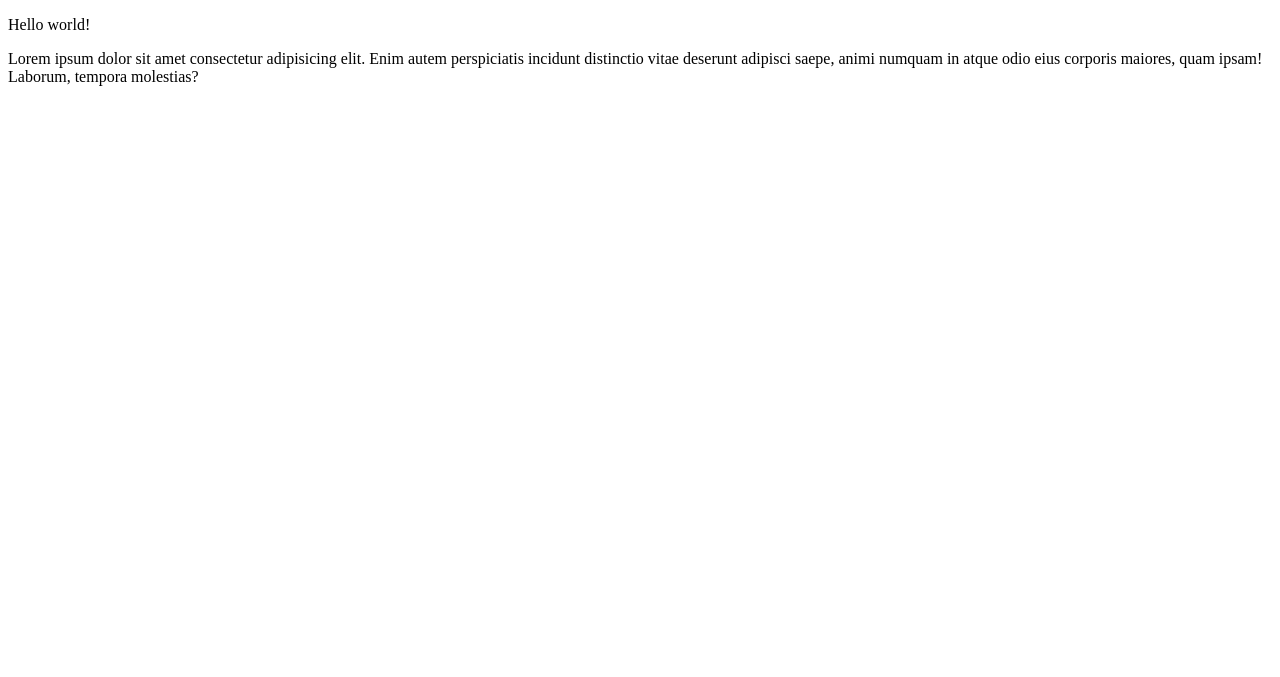
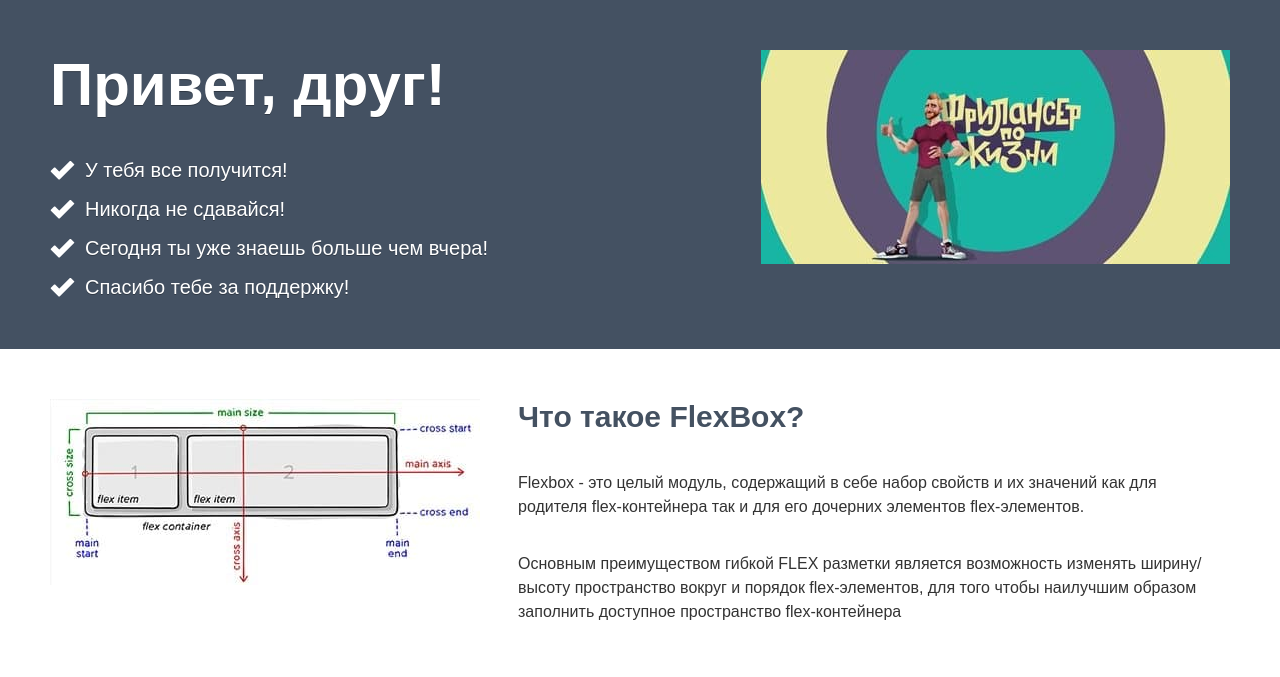
Before and after one commit to Nikkovalch/Flex-study, a plain HTML site: page index.html in a window 1280 px wide. Drawn offline with Linux system fonts and the light colour scheme.

Commit message:
зроблено дві секції

```diff
--- /dev/null
+++ b/css/normalise.css
@@ -0,0 +1,53 @@
+html,
+body {
+  height: 100%;
+  width: 100%;
+  font-size: 16px;
+  margin: 0;
+  padding: 0;
+  font-family: Arial, "Helvetica Neue", Helvetica, sans-serif;
+  color: #333333;;
+}
+/*Обнулення*/
+h1,
+h2,
+h3,
+h4,
+h5,
+h6,
+ul,
+p {
+  padding: 0;
+  margin: 0;
+  font-size: inherit;
+}
+
+input,
+button,
+textarea {
+  font-family: inherit;
+}
+
+input::-ms-clear {
+  display: none;
+}
+button {
+  cursor: pointer;
+}
+button::-moz-focus-inner {
+  padding: 0;
+  border: 0;
+}
+a,
+a:visited {
+  text-decoration: none;
+}
+a:hover {
+  text-decoration: none;
+}
+ul li {
+  list-style: none;
+}
+img {
+  vertical-align: top;
+}
--- a/css/styles.css
+++ b/css/styles.css
@@ -0,0 +1,89 @@
+[class*="__container"] {
+  max-width: 1180px;
+  padding: 0 15px;
+  margin: 0 auto;
+}
+.hi {
+  background-color: #445162;
+  padding: 50px 0;
+}
+.hi__container {
+  display: flex;
+}
+.hi__block {
+  flex: 1 1 auto;
+  text-shadow: 0px 1px 0px rgba(0, 0, 0, 0.3);
+  color: #ffffff;
+}
+.hi__title {
+  margin-bottom: 40px;
+  font-size: 60px;
+}
+.hi__item {
+  font-size: 20px;
+  display: flex;
+  align-items: center;
+}
+.hi__item:not(:last-child) {
+  margin-bottom: 16px;
+}
+.hi__item::before {
+  content: "";
+  background-image: url(../image/check_icon_346.png);
+  background-repeat: no-repeat;
+  width: 25px;
+  height: 19px;
+  display: inline-block;
+  margin-right: 10px;
+}
+.hi__image {
+  background-color: #5e5373;
+  width: 469px;
+  height: 214px;
+}
+
+.hi__image > img {
+  display: block;
+  width: 100%;
+  height: 100%;
+  object-fit: cover;
+}
+/* --about---------------------------- */
+.about {
+  padding: 50px 0;
+}
+.about__container {
+  display: flex;
+}
+.about__container > *:not(:last-child) {
+  margin-right: 38px;
+}
+.about__image {
+  width: 430px;
+  height: 186px;
+  background-color: #5e5373;
+  flex: 0 0 calc(430 / 1180 * 100%);
+}
+.about__image img {
+  display: block;
+  width: 100%;
+  height: 100%;
+  object-fit: cover;
+}
+.about__body {
+}
+.about__title {
+  margin-bottom: 36px;
+}
+.title {
+  font-size: 30px;
+  line-height: calc(36 / 30 * 100%);
+  color: #445161;
+}
+.about__text {
+  font-size: 16px;
+  line-height: calc(24 / 16 * 100%);
+}
+.about__text:not(:last-child) {
+  margin-bottom: 33px;
+}
--- a/index.html
+++ b/index.html
@@ -1,12 +1,51 @@
 <!DOCTYPE html>
-<html lang="en">
-<head>
-  <meta charset="UTF-8">
-  <meta name="viewport" content="width=device-width, initial-scale=1.0">
-  <title>Flex/BEM/scss</title>
-</head>
-<body>
-  <p>Hello world!</p>
-  <p>Lorem ipsum dolor sit amet consectetur adipisicing elit. Enim autem perspiciatis incidunt distinctio vitae deserunt adipisci saepe, animi numquam in atque odio eius corporis maiores, quam ipsam! Laborum, tempora molestias?</p>
-</body>
+<html lang="ru">
+  <head>
+    <meta charset="UTF-8" />
+    <meta name="viewport" content="width=device-width, initial-scale=1.0" />
+    <link rel="stylesheet" href="../css/normalise.css" />
+    <link rel="stylesheet" href="../css/styles.css" />
+    <title>Flex/BEM/scss</title>
+  </head>
+  <body>
+    <div class="wrapper">
+      <main class="page">
+        <section class="hi">
+          <div class="hi__container">
+            <div class="hi__block">
+              <h1 class="hi__title">Привет, друг!</h1>
+              <ul class="hi__list">
+                <li class="hi__item">У тебя все получится!</li>
+                <li class="hi__item">Никогда не сдавайся!</li>
+                <li class="hi__item">Сегодня ты уже знаешь больше чем вчера!</li>
+                <li class="hi__item">Спасибо тебе за поддержку!</li>
+              </ul>
+            </div>
+            <div class="hi__image">
+                <img src="./image/shape_9_345 (1) (1).jpg" alt="Фрілансер по життю" width: 469px;>
+            </div>
+          </div>
+        </section>
+        <section class="about">
+          <div class="about__container">
+            <div class="about__image">
+              <img src="./image/video_14 (1).jpg" alt="Что такое FlexBox?">
+            </div>
+            <div class="about__body">
+              <h2 class="about__title title">Что такое FlexBox?</h2>
+              <p class="about__text">
+                Flexbox - это целый модуль, содержащий в себе набор свойств и их значений как для родителя flex-контейнера так и для его дочерних элементов flex-элементов.
+              </p>
+              <p class="about__text">
+                Основным преимуществом гибкой FLEX разметки является возможность изменять ширину/высоту пространство вокруг и порядок flex-элементов, для того чтобы наилучшим образом заполнить доступное пространство flex-контейнера
+              </p>
+            </div>
+          </div>
+        </section>
+        <section class="columns"></section>
+        <section class="vertical"></section>
+      </main>
+      <footer class="footer"></footer>
+    </div>
+  </body>
 </html>
```
Also changed, not shown: image/check_icon_346.png (added), image/shape_9_345 (1) (1).jpg (added), image/video_14 (1).jpg (added).
